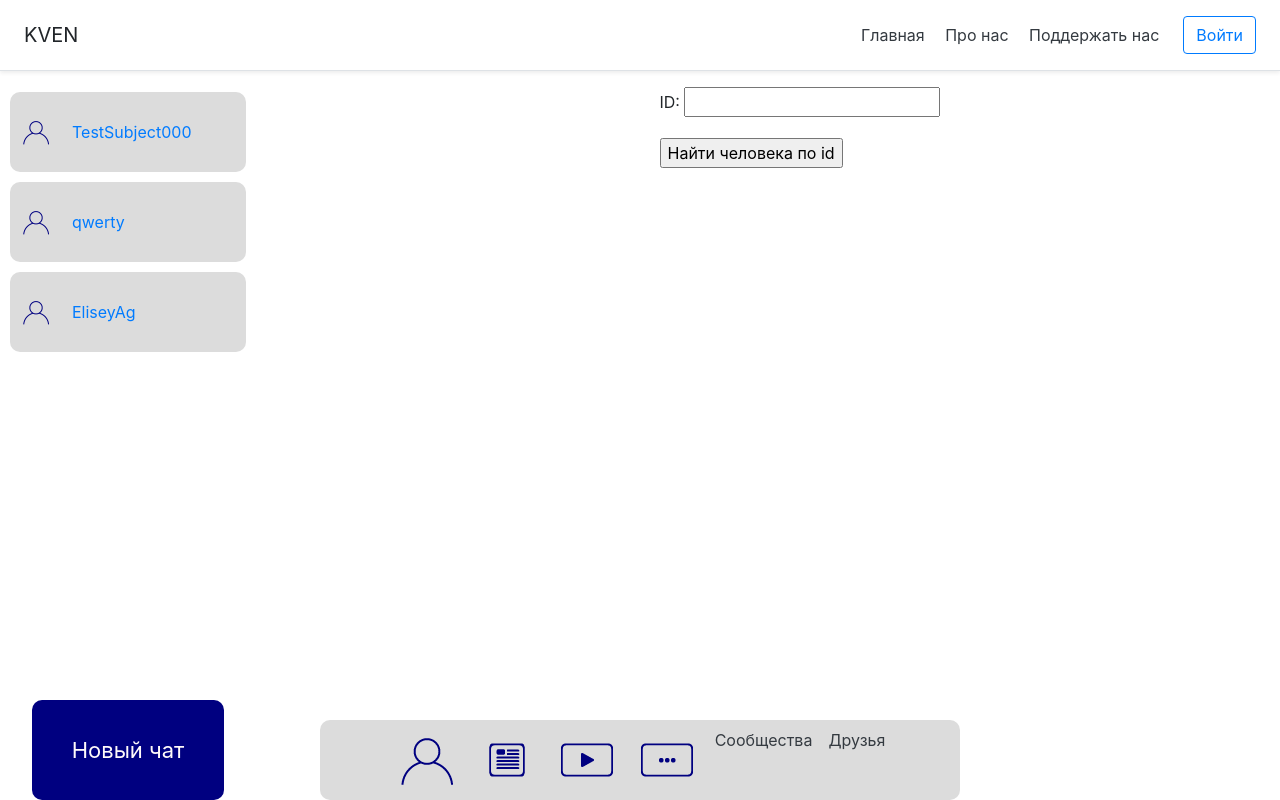
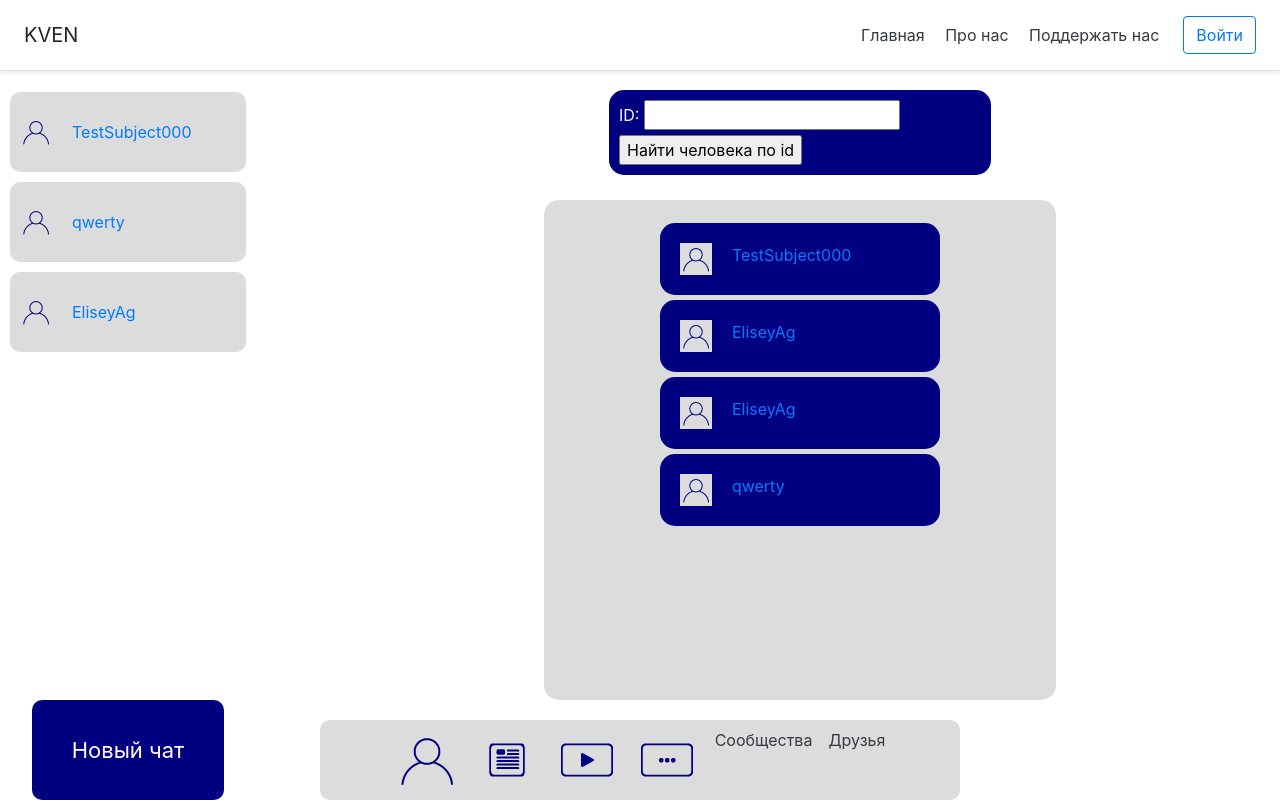
Before and after one commit to EliseyAg/kven-server, a Flask app: page /personlist in a window 1280 px wide. Run offline with Flask 3, Linux system fonts and the light colour scheme; a user stored in the database is signed in; data comes from the database, SQL or seed files in the repository; both versions use the stored data as it was after the commit; some libraries are stand-ins or nearby versions.

Commit message:
Added friends to personlist.html

```diff
--- a/FDataBase.py
+++ b/FDataBase.py
@@ -132,7 +132,7 @@ class FDataBase:
 
     def getChatByUsersId(self, user0_id, user1_id):
         try:
-            self.__cur.execute(f"SELECT * FROM chats WHERE user_id0 = '{user0_id}' OR user_id1 = '{user1_id}'")
+            self.__cur.execute(f"SELECT * FROM chats WHERE (user_id0 = '{user0_id}' AND user_id1 = '{user1_id}') OR (user_id1 = '{user0_id}' AND user_id0 = '{user1_id}')")
             row = self.__cur.fetchone()
             res = []
             while row is not None:
--- a/main.py
+++ b/main.py
@@ -18,6 +18,7 @@ CHAT_REF = '''<a class="chat_ref__outer" href="/chat/{0}"><div class="chat_ref__
 RTL_MESSAGE = '''<div class="message_RTL"><div class="message__outer"><div class="message__avatar"></div><div class="message__inner"><div class="message__bubble__blue"><span>{0}</span></div><div class="message__actions"></div><div class="message__spacer"></div></div><div class="message__status"></div></div></div>'''
 LTL_MESSAGE = '''<div class="message_LTL"><div class="message__outer"><div class="message__inner"><div class="message__spacer"></div><div class="message__actions"></div><div class="message__bubble__grey"><span>{0}</span></div></div><div class="message__avatar"></div></div></div>'''
 FRIEND_REF = '''<a class="friends_list_ref__outer" href="/{0}"><div class="friends_list_ref__outer"><div class="friends_list_ref__inner"><div class="universal_spacer"></div><div class="friends_list_ref__bubble"><div class="chat_ref_avatar"><icon><img class="icon" src="/static/gallery/icons/profile.png" width="100%"></icon></div><div class="chat_ref_name">{1}</div></div><div class="universal_spacer"></div></div></div></a>'''
+FRIEND_REF_CHAT = '''<a class="friends_list_ref__outer" href="/newchat/{0}"><div class="friends_list_ref__outer"><div class="friends_list_ref__inner"><div class="universal_spacer"></div><div class="friends_list_ref__bubble"><div class="chat_ref_avatar"><icon><img class="icon" src="/static/gallery/icons/profile.png" width="100%"></icon></div><div class="chat_ref_name">{1}</div></div><div class="universal_spacer"></div></div></div></a>'''
 
 
 app = Flask(__name__)
@@ -147,6 +148,7 @@ def personlist():
                 dbase.addChat("", current_user.get_id(), user_1_id)
         return redirect("/messenger")
 
+    all = []
     chat_refs = ""
     if current_user:
         chats = dbase.getChatsByUserId(current_user.get_id())
@@ -163,7 +165,30 @@ def personlist():
                 _opponent_user_name = str(dbase.getUserById(_opponent_id)['username'])
                 chat_refs += CHAT_REF.format(_chat['id'], _opponent_user_name)
 
-    return render_template("personlist.html").format(chat_refs)
+        friends = dbase.getUserFriends(current_user.get_id())
+        friends_refs = ""
+        if friends:
+            for _friend_id in friends:
+                _friend = dbase.getUserById(_friend_id)
+                _friend_user_name = str(_friend['username'])
+                friends_refs += FRIEND_REF_CHAT.format(_friend['id'], _friend_user_name)
+
+    all.append(chat_refs)
+    all.append(friends_refs)
+
+    return render_template("personlist.html").format(*all)
+
+
+@app.route('/newchat/<int:id>')
+@login_required
+def newchat(id):
+    if current_user:
+        user_1_id = id
+        if not(dbase.getChatByUsersId(int(current_user.get_id()), user_1_id)) and (int(current_user.get_id()) != int(user_1_id)):
+            _chat = dbase.addChat("", current_user.get_id(), user_1_id)
+            return redirect("/chat/{0}", _chat['id'])
+
+    return redirect("/messenger")
 
 
 @app.route('/chat/<int:id>', methods=['POST', "GET"])
--- a/templates/personlist.html
+++ b/templates/personlist.html
@@ -5,8 +5,23 @@
 {% endblock %}
 
 {% block chat %}
-<form action="/personlist" method="POST" class="form-contact">
-    <p><label>ID: </label> <input type="text" name="id" value="" requered></p>
-    <p><input type="submit" value="Найти человека по id"></p>
-</form>
+<div class="new_friend_search__outer">
+    <div class="new_friend_search__inner">
+        <div class="universal_spacer"></div>
+        <div class="new_friend_search__bubble">
+            <form action="/personlist" method="POST" class="form-contact">
+                <span><label>ID: </label> <input type="text" name="id" value="" requered></span>
+                <span><input type="submit" value="Найти человека по id"></span>
+            </form>
+        </div>
+        <div class="universal_spacer"></div>
+    </div>
+</div>
+
+
+<div class="centred-container">
+    <div class="friends_list__bubble" id="element">
+        {1}
+    </div>
+</div>
 {% endblock %}
```
Also changed, not shown: dbase.db.
